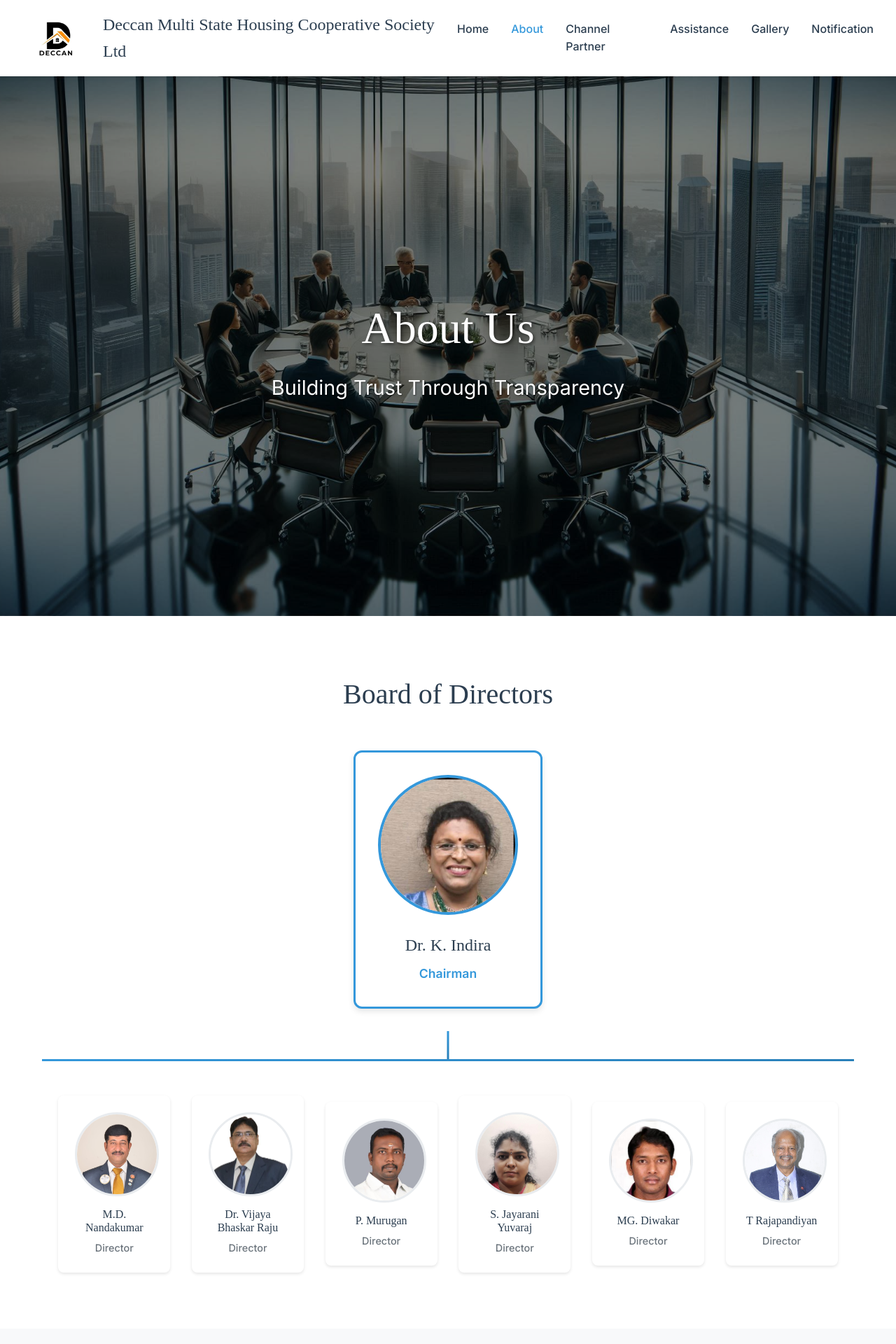
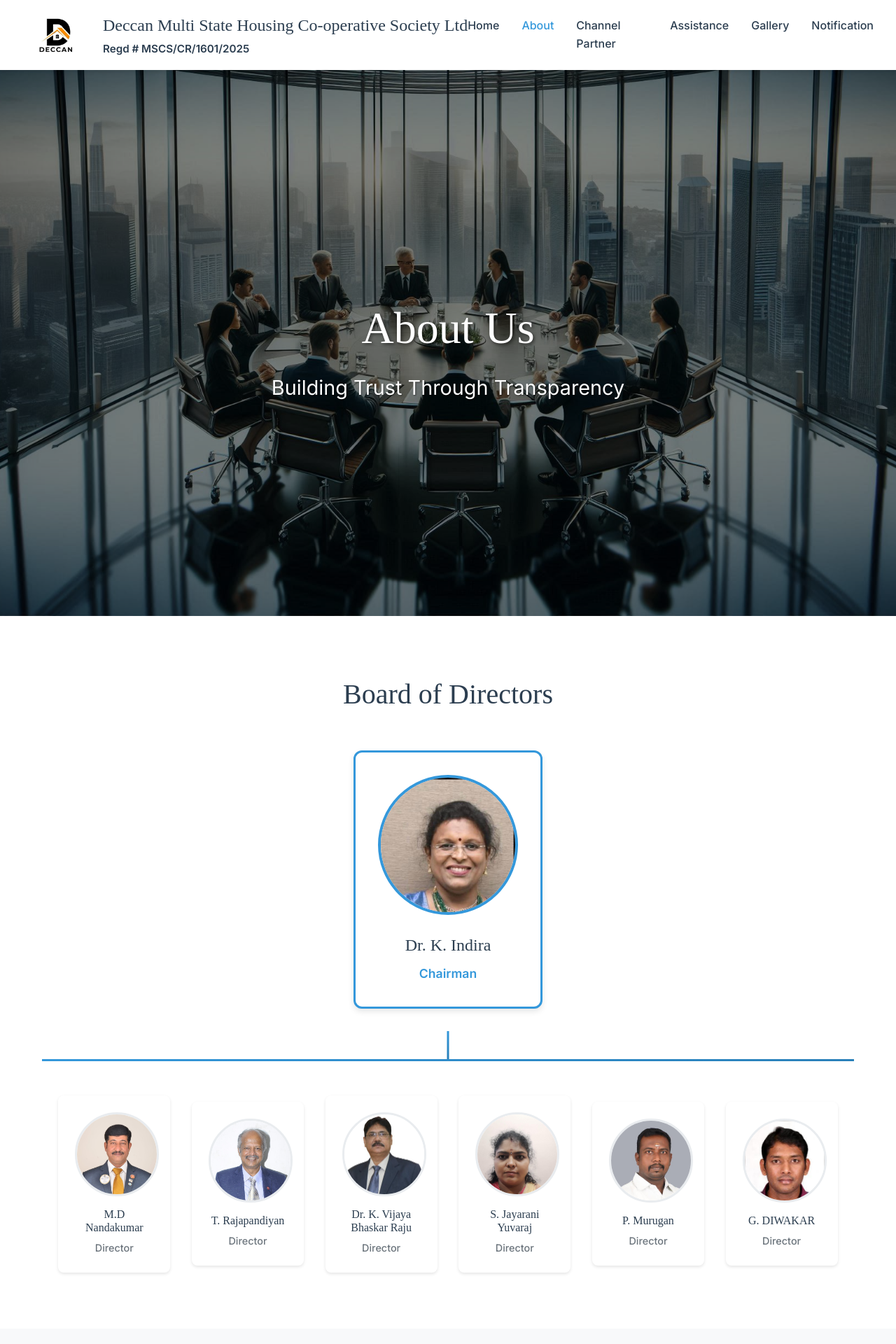
Before and after one commit to ParaneeTharan2025/Deccan, a Next.js app: page /about in a window 1280 px wide. Shown: the top 1920 px of the page at 70% size. Built offline with nearby package versions, Linux system fonts and the light colour scheme; a web font is replaced by a local one.

Commit message:
updates1

```diff
--- a/src/app/about/page.tsx
+++ b/src/app/about/page.tsx
@@ -45,12 +45,25 @@
                   <div className={styles.directorImage}>
                     <Image
                       src="/images/gallery/director1.jpg"
-                      alt="Director 1"
+                      alt="M.D Nandakumar"
                       width={120}
                       height={120}
                     />
                   </div>
-                  <h4>M.D. Nandakumar</h4>
+                  <h4>M.D Nandakumar</h4>
+                  <p>Director</p>
+                </div>
+
+                <div className={styles.directorCard}>
+                  <div className={styles.directorImage}>
+                    <Image
+                      src="/images/gallery/director6.jpg"
+                      alt="T. Rajapandiyan"
+                      width={120}
+                      height={120}
+                    />
+                  </div>
+                  <h4>T. Rajapandiyan</h4>
                   <p>Director</p>
                 </div>
 
@@ -58,12 +71,25 @@
                   <div className={styles.directorImage}>
                     <Image
                       src="/images/gallery/director2.jpg"
-                      alt="Director 2"
+                      alt="Dr. K. Vijaya Bhaskar Raju"
                       width={120}
                       height={120}
                     />
                   </div>
-                  <h4>Dr. Vijaya Bhaskar Raju</h4>
+                  <h4>Dr. K. Vijaya Bhaskar Raju</h4>
+                  <p>Director</p>
+                </div>
+
+                <div className={styles.directorCard}>
+                  <div className={styles.directorImage}>
+                    <Image
+                      src="/images/gallery/director4.jpg"
+                      alt="S. Jayarani Yuvaraj"
+                      width={120}
+                      height={120}
+                    />
+                  </div>
+                  <h4>S. Jayarani Yuvaraj</h4>
                   <p>Director</p>
                 </div>
 
@@ -71,7 +97,7 @@
                   <div className={styles.directorImage}>
                     <Image
                       src="/images/gallery/director3.jpg"
-                      alt="Director 3"
+                      alt="P. Murugan"
                       width={120}
                       height={120}
                     />
@@ -83,39 +109,13 @@
                 <div className={styles.directorCard}>
                   <div className={styles.directorImage}>
                     <Image
-                      src="/images/gallery/director4.jpg"
-                      alt="Director 4"
+                      src="/images/gallery/director5.jpg"
+                      alt="G. DIWAKAR"
                       width={120}
                       height={120}
                     />
                   </div>
-                  <h4>S. Jayarani Yuvaraj</h4>
-                  <p>Director</p>
-                </div>
-
-                <div className={styles.directorCard}>
-                  <div className={styles.directorImage}>
-                    <Image
-                      src="/images/gallery/director5.jpg"
-                      alt="Director 5"
-                      width={120}
-                      height={120}
-                    />
-                  </div>
-                  <h4>MG. Diwakar</h4>
-                  <p>Director</p>
-                </div>
-
-                <div className={styles.directorCard}>
-                  <div className={styles.directorImage}>
-                    <Image
-                      src="/images/gallery/director6.jpg"
-                      alt="Director 6"
-                      width={120}
-                      height={120}
-                    />
-                  </div>
-                  <h4>T Rajapandiyan</h4>
+                  <h4>G. DIWAKAR</h4>
                   <p>Director</p>
                 </div>
               </div>
@@ -151,7 +151,7 @@
               <li>Provide affordable housing solutions to members</li>
               <li>Sale of Plots</li>
               <li>Facilitate community development</li>
-              <li>Ensure compliance with cooperative society regulations</li>
+              <li>Ensure compliance with co-operative society regulations</li>
               <li>Manage member relations and grievances</li>
             </ul>
           </div>
@@ -244,7 +244,7 @@
         <div className={styles.container}>
           <h2>Conclusion</h2>
           <p>
-            Deccan Multi State Housing Cooperative Society Ltd continues to
+            Deccan Multi State Housing Co-operative Society Ltd continues to
             strive for excellence in providing quality housing solutions while
             maintaining the highest standards of transparency and member
             satisfaction. Our commitment to community development and
--- a/src/app/admin/page.tsx
+++ b/src/app/admin/page.tsx
@@ -53,7 +53,7 @@
         <div className={styles.loginForm}>
           <div className={styles.logo}>
             <h1>Admin Login</h1>
-            <p>Deccan Multi State Housing Cooperative Society</p>
+            <p>Deccan Multi State Housing Co-operative Society</p>
           </div>
 
           <form onSubmit={handleSubmit}>
--- a/src/app/layout.tsx
+++ b/src/app/layout.tsx
@@ -7,7 +7,7 @@
 const inter = Inter({ subsets: ["latin"] });
 
 export const metadata: Metadata = {
-  title: "Deccan Monogram - Multi State Housing Cooperative Society Ltd",
+  title: "Deccan Monogram - Multi State Housing Co-operative Society Ltd",
   description: "Building Communities, Creating Homes",
 };
 
--- a/src/components/Footer.tsx
+++ b/src/components/Footer.tsx
@@ -9,7 +9,8 @@
           <h3>Contact Us</h3>
           <p><i className="fas fa-phone"></i> Phone: +91 9442220276, +91 9940023395</p>
           <p><i className="fas fa-envelope"></i> Email: deccanmultistatehousingsociety@gmail.com</p>
-          <p><i className="fas fa-map-marker-alt"></i> Address: 904, Soundarya colony 6th Avenue, Anna nagar west extension, Chennai - 600101</p>
+          <p><i className="fas fa-map-marker-alt"></i> Address: 904, Soundarya colony 6th Avenue, Anna nagar west extension, Chennai - 600101<br />
+          <i className="fab fa-facebook"></i> Facebook: Deccanmultistatehousingsociety</p>
         </div>
         <div className={styles.footerLinks}>
           <h3>Quick Links</h3>
--- a/src/components/Map.tsx
+++ b/src/components/Map.tsx
@@ -8,7 +8,7 @@
     <div className={styles.map}>
       <Image
         src="/images/location-map.png"
-        alt="Deccan Multi State Housing Cooperative Society Location"
+        alt="Deccan Multi State Housing Co-operative Society Location"
         width={800}
         height={400}
         layout="responsive"
--- a/src/components/Navbar.tsx
+++ b/src/components/Navbar.tsx
@@ -28,13 +28,18 @@
           <Link href="/">
             <Image
               src="/images/home/logo.jpeg"
-              alt="Deccan Multi State Housing Cooperative Society Ltd. Logo"
+              alt="Deccan Multi State Housing Co-operative Society Ltd. Logo"
               width={100}
               height={60}
               priority
             />
           </Link>
-          <h1>Deccan Multi State Housing Cooperative Society Ltd</h1>
+          <div className={styles.logoText}>
+            <h1>Deccan Multi State Housing Co-operative Society Ltd</h1>
+            <div className={styles.regdNumber}>
+              Regd # MSCS/CR/1601/2025
+            </div>
+          </div>
         </div>
         <ul className={`${styles.navLinks} ${isMenuOpen ? styles.active : ''}`}>
           <li><Link href="/" className={isActive('/') ? styles.active : ''}>Home</Link></li>
--- a/src/styles/Navbar.module.css
+++ b/src/styles/Navbar.module.css
@@ -26,6 +26,14 @@
   color: #2c3e50;
   font-size: 1.5rem;
   margin: 0;
+  white-space: nowrap;
+}
+
+.regdNumber {
+  color: #2c3e50;
+  font-size: 0.95rem;
+  font-weight: 600;
+  margin-top: 0.15em;
 }
 
 .navLinks {
```
Also changed, not shown: src/app/channel-partner/page.tsx (+14 -6 lines), src/app/page.tsx (+10 -13 lines).
